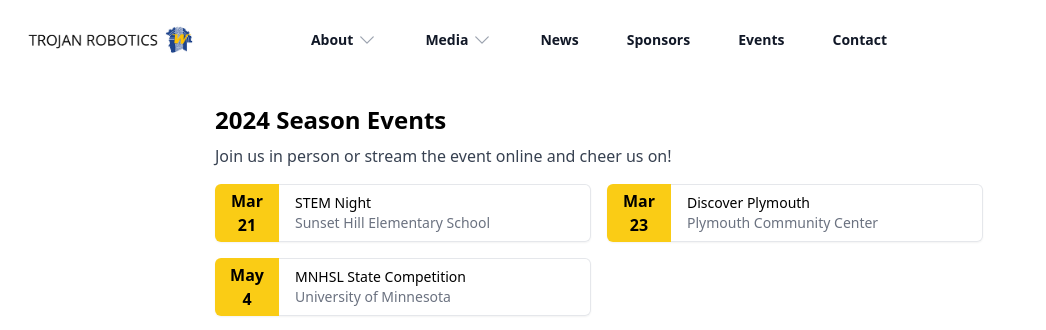
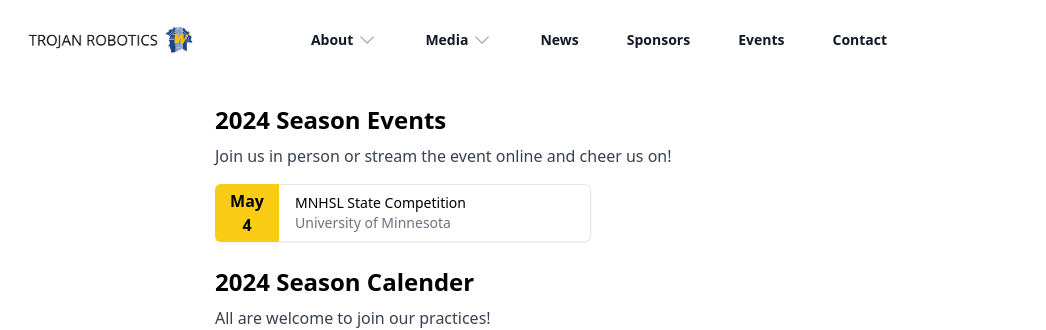
Before and after one commit to Team-2264/RoboticsWebsite, a React (Create React App) app in the folder reactjs/: page /events in a window 1280 px wide. Shown: the top 330 px of the page, without its empty margins (41-1087 px from the left). Built offline with nearby package versions, Linux system fonts and the light colour scheme.

Commit message:
removed expired stuff

```diff
--- a/reactjs/src/data/events.js
+++ b/reactjs/src/data/events.js
@@ -1,16 +1,5 @@
 const events = [
-        {
-        name: "STEM Night",
-        month: "Mar",
-        date: "21",
-        location: "Sunset Hill Elementary School"
-    },
-    {
-        name: "Discover Plymouth",
-        month: "Mar",
-        date: "23",
-        location: "Plymouth Community Center"
-    },
+
     {
         name: "MNHSL State Competition",
         month: "May",
--- a/reactjs/src/pages/Home.js
+++ b/reactjs/src/pages/Home.js
@@ -26,14 +26,16 @@ export default function Home (){
 
             <br></br>
             <div className="grid grd-cols-1 sm:grid-cols-4 gap-4">
-                <div class="col-span-3"><UpcomingEvents/><LatestNews/>  </div>
+                <div class="col-span-3">
+                    <UpcomingEvents/>
+                    <LatestNews/>
+                </div>
 
                 <div class="col-span-1"><Awards /></div>
             </div>
 
             <br></br>
             <Timeline    />
-
 
             <Footer />
 
```
